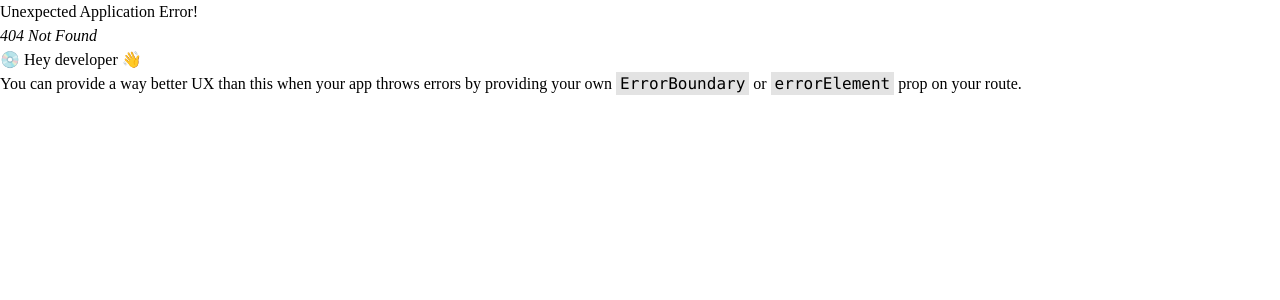
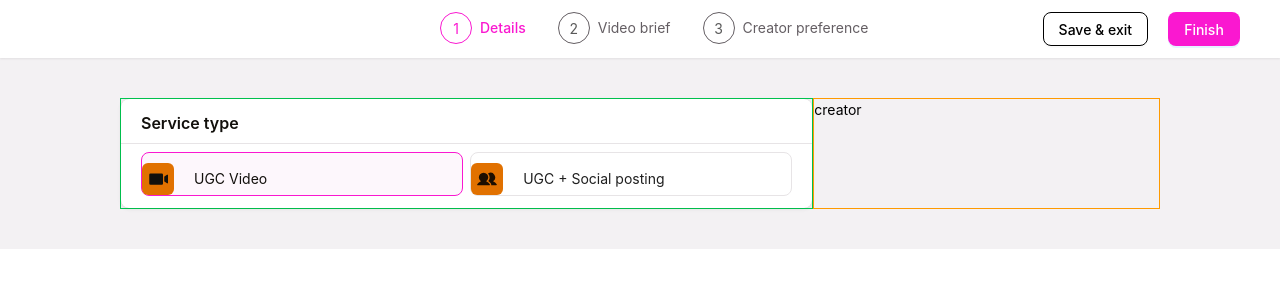
Before and after one commit to ReelpayHQ/reelpay-frontend, a React app: page /createbrief in a window 1280 px wide. Before the commit this address had no page. Shown: the top 300 px of the page. Built offline with nearby package versions, Linux system fonts and the light colour scheme; the HTML template or start-up script is replaced by a standard one.

Commit message:
feat: brief fill start

```diff
--- a/src/App.css
+++ b/src/App.css
@@ -25,6 +25,8 @@
      --text-size16: 16px;
      --text-size32: 32px;
      --shadow-sm: 0px 2px 4px 0px hsla(240, 9%, 46%, 0.12), 0px 0px 8px 0px hsla(240, 9%, 46%, 0.07), 0px 32px 13px 0px hsla(240, 9%, 46%, 0.01);
+     --shadow-formblock: 0px 0px 1px 0px #00000029, 0px 1px 4px 0px #00000014;
+     --shadow-light: 0px 1px 2px 0px #00000014;
      --radius-size5: 5px;
 
      @keyframes scrollVertical {
@@ -99,3 +101,77 @@
      font-size: 14px;
      color: var(--color-brandAsh-500);
    }
+
+   .stepwrapper{
+   }
+
+   .stepwrapper .ant-steps .ant-steps-item-finish .ant-steps-item-icon{
+    background-color: transparent;
+    border-color: #e6f4ff;
+}
+
+.stepwrapper .ant-steps-item .ant-steps-item-process .ant-steps-item-active{
+background-color: red;
+}
+
+.stepwrapper .ant-steps .ant-steps-item-process .ant-steps-item-icon{
+  background-color: transparent;
+  border: 1px solid var(--color-brandPink);
+}
+
+.stepwrapper .ant-steps .ant-steps-item-process .ant-steps-item-icon >.ant-steps-icon {
+  color: var(--color-brandPink);
+}
+
+ .stepwrapper .ant-steps .ant-steps-item-process >.ant-steps-item-container>.ant-steps-item-content>.ant-steps-item-title {
+  color: var(--color-brandPink);
+  font-size: 14px;
+    font-weight: 500;
+  }
+
+  .stepwrapper .ant-steps .ant-steps-item-wait .ant-steps-item-icon {
+ background-color: transparent;
+  border: 1px solid var(--color-brandAsh);
+  }
+
+   .stepwrapper .ant-steps .ant-steps-item-wait>.ant-steps-item-container>.ant-steps-item-content>.ant-steps-item-title {
+    color: var(--color-brandAsh);
+    font-size: 14px;
+    font-weight: 400;
+}
+
+.ant-steps .ant-steps-item-process>.ant-steps-item-container>.ant-steps-item-content>.ant-steps-item-title::after{
+  width: 0;
+}
+
+ .stepwrapper .ant-steps .ant-steps-item {
+flex: none;
+}
+
+.radioWrapper .ant-radio-button-wrapper{
+border: 1px solid var(--color-brandAsh-900);
+border-radius: var(--radius-lg);
+height: 100%;
+  /* height: 80px; */
+  padding: 10px 0px 0px 0px;
+  /* justify-content: start;
+  align-items: start; */
+}
+
+/* .radioWrapper .ant-radio-button-wrapper-checked:not(.ant-radio-button-wrapper-disabled)::before {
+  width: 0;
+} */
+
+.radioWrapper .ant-radio-button-wrapper:not(:first-child)::before{
+  width: 0;
+}
+
+.radioWrapper .ant-radio-button-wrapper-checked:not(.ant-radio-button-wrapper-disabled){
+  border: 1px solid var(--color-brandPink);
+  background-color: #FDF7FC;
+  color: var(--color-brandBlack);
+}
+
+.radioWrapper .ant-radio-button-wrapper:hover{
+  color: var(--color-brandBlack);
+}
--- /dev/null
+++ b/src/components/FormBlock.jsx
@@ -0,0 +1,14 @@
+import React from 'react'
+
+const FormBlock = ({title,children}) => {
+  return (
+    <div className='rounded-lg bg-white shadow-formblock py-3'>
+        <h1 className='font-semibold text-size16 text-brandBlack border-b border-brandAsh-900 px-5 pb-2'>{title}</h1>
+        <div className='px-5 mt-2'>
+            {children}
+        </div>
+    </div>
+  )
+}
+
+export default FormBlock
--- /dev/null
+++ b/src/components/private/CreateBriefStepone.jsx
@@ -0,0 +1,56 @@
+import React, { useState } from "react";
+import FormBlock from "../FormBlock";
+import { Radio } from "antd";
+import { PiUsersFill, PiVideoCameraFill } from "react-icons/pi";
+import ServiceItem from "./ServiceItem";
+
+const CreateBriefStepone = () => {
+
+    const [service,setService]= useState('video')
+  const options = [
+    {
+      label: "Video",
+      value: "video",
+
+      title: "UGC Video",
+      icon: PiVideoCameraFill,
+      description:
+        "Includes trimming, cropping and caption, delivered to you for immediate use in your campaigns.",
+    },
+    {
+      label: "Social",
+      value: "social",
+      title: "UGC + Social posting",
+      icon: PiUsersFill,
+      description:
+        "Videos are done by the creators and posted directly to their feed.",
+    },
+  ];
+  return (
+    <div>
+      <FormBlock title={"Service type"}>
+        <div className="radioWrapper">
+          <Radio.Group
+            block
+            // defaultValue="Pear"
+            onChange={(e)=>{
+                console.log(e)
+                setService(e.target.value)
+            }}
+            value={service}
+            optionType="button"
+            className="!gap-2"
+          >
+            {options?.map((option) => {
+              return <Radio value={option.value}>
+                <ServiceItem data={option}/>
+              </Radio>;
+            })}
+          </Radio.Group>
+        </div>
+      </FormBlock>
+    </div>
+  );
+};
+
+export default CreateBriefStepone;
--- /dev/null
+++ b/src/components/private/CreateBriefStepthree.jsx
@@ -0,0 +1,9 @@
+import React from 'react'
+
+const CreateBriefStepthree = () => {
+  return (
+    <div>CreateBriefStepthree</div>
+  )
+}
+
+export default CreateBriefStepthree
--- /dev/null
+++ b/src/components/private/CreateBriefSteptwo.jsx
@@ -0,0 +1,9 @@
+import React from 'react'
+
+const CreateBriefSteptwo = () => {
+  return (
+    <div>CreateBriefSteptwo</div>
+  )
+}
+
+export default CreateBriefSteptwo
--- /dev/null
+++ b/src/components/private/ServiceItem.jsx
@@ -0,0 +1,19 @@
+import React from 'react'
+
+const ServiceItem = ({data}) => {
+
+  return (
+    <div className=''>
+        <div className='flex items-center gap-5'>
+            <div className='w-8 h-8 rounded-md bg-amber-600 flex items-center justify-center'>
+                <data.icon size={20}/>
+            </div>
+            <h1>{data.title}</h1>
+        </div>
+        {/* <p className='text-center'>{data.description}</p> */}
+        {/* <div>2</div> */}
+    </div>
+  )
+}
+
+export default ServiceItem
--- a/src/globals/componentTheme.js
+++ b/src/globals/componentTheme.js
@@ -64,6 +64,14 @@ export const componentTheme = {
     Dropdown:{
       controlItemBgHover:'',
       controlPaddingHorizontal:0
+    },
+    Radio:{
+      // colorPrimaryHover:'red'
+    //  buttonSolidCheckedBg:'red',
+    //  colorPrimaryBorder:'green',
+    //  buttonColor:'purple',
+    //  buttonSolidCheckedActiveBg:'black',
+    //  buttonSolidCheckedColor:'red'
     }
   },
 };
--- a/src/pages/private/Campaign.jsx
+++ b/src/pages/private/Campaign.jsx
@@ -2,8 +2,10 @@ import { Button, Flex, Tabs } from "antd";
 import ActiveCampaignTab from "../../components/private/ActiveCampaignTab";
 import CompletedCampaignTab from "../../components/private/CompletedCampaignTab";
 import DrafCampaignTab from "../../components/private/DrafCampaignTab";
+import { useNavigate } from "react-router";
 
 const Campaign = () => {
+  const navigate = useNavigate()
   const onChange = (key) => {
     console.log(key);
   };
@@ -29,7 +31,9 @@ const Campaign = () => {
     <div>
       <Flex align="center" justify="space-between" className="!py-10">
         <h1 className="text-size32 font-semibold text-black">Campaigns</h1>
-        <Button className="!w-29" type="primary">
+        <Button className="!w-29" type="primary" onClick={()=>{
+          navigate('/createbrief')
+        }}>
           Create brief
         </Button>
       </Flex>
--- /dev/null
+++ b/src/pages/private/CreateBrief.jsx
@@ -0,0 +1,81 @@
+import { Button, Col, Row, Steps } from "antd";
+import React, { useState } from "react";
+import CreateBriefStepone from "../../components/private/CreateBriefStepone";
+import CreateBriefStepthree from "../../components/private/CreateBriefStepthree";
+import CreateBriefSteptwo from "../../components/private/CreateBriefSteptwo";
+
+const items = [CreateBriefStepone, CreateBriefSteptwo, CreateBriefStepthree];
+const stepItem = [
+  {
+    title: "Details",
+  },
+  {
+    title: "Video brief",
+  },
+  {
+    title: "Creator preference",
+  },
+];
+const CreateBrief = () => {
+  const [current, setCurrent] = useState(0);
+
+  const RenderComponent = items[current];
+
+  const isLastStep = items.length - 1;
+  const isFirstStep = current === 0;
+
+  const goToNextStep = () => {
+    if (current === isLastStep) {
+      setCurrent(isLastStep);
+    } else {
+      setCurrent((prev) => prev + 1);
+    }
+  };
+
+  const goToPreviousStep = () => {
+    if (isFirstStep) {
+      setCurrent(0);
+    } else {
+      setCurrent((prev) => prev - 1);
+    }
+  };
+
+  return (
+    <div className="bg-brandAsh-300">
+      <div className="py-3 px-10 bg-white shadow-light">
+        <Row>
+          <Col span={9} offset={8}>
+            <div className="stepwrapper">
+              <Steps current={current} items={stepItem} />
+            </div>
+          </Col>
+          <Col span={4} offset={3}>
+            <div className="flex gap-5 justify-self-end place-self-end">
+              <Button type="default" className="!h-8.5">Save & exit</Button>
+              <Button
+                type="primary"
+                className="!w-18 !h-8.5"
+                onClick={goToNextStep}
+                disabled={isLastStep === current}
+              >
+                {isLastStep?'Finish':'Next'}
+              </Button>
+            </div>
+          </Col>
+        </Row>
+      </div>
+      <div className="px-30 py-10">
+        <Row gutter={'40'}>
+            <Col span={16} className="border border-green-500">
+            <RenderComponent />
+            </Col>
+            <Col span={8} className="border border-amber-500">
+            creator
+            </Col>
+        </Row>
+      </div>
+    </div>
+  );
+};
+
+export default CreateBrief;
--- a/src/routes/routes.jsx
+++ b/src/routes/routes.jsx
@@ -9,6 +9,7 @@ import DashboardWrapper from "../pages/private/DashboardWrapper";
 import DiscoverCreators from "../pages/private/DiscoverCreators";
 import Campaign from "../pages/private/Campaign";
 import Dashboard from "../pages/private/Dashboard";
+import CreateBrief from "../pages/private/CreateBrief";
 
 export const routes = createBrowserRouter([
   {
@@ -38,6 +39,10 @@ export const routes = createBrowserRouter([
   },
 
   {
+    path:'createbrief',
+    element:<CreateBrief/>
+  },
+  {
     element: <DashboardWrapper />,
     children: [
       {
```
